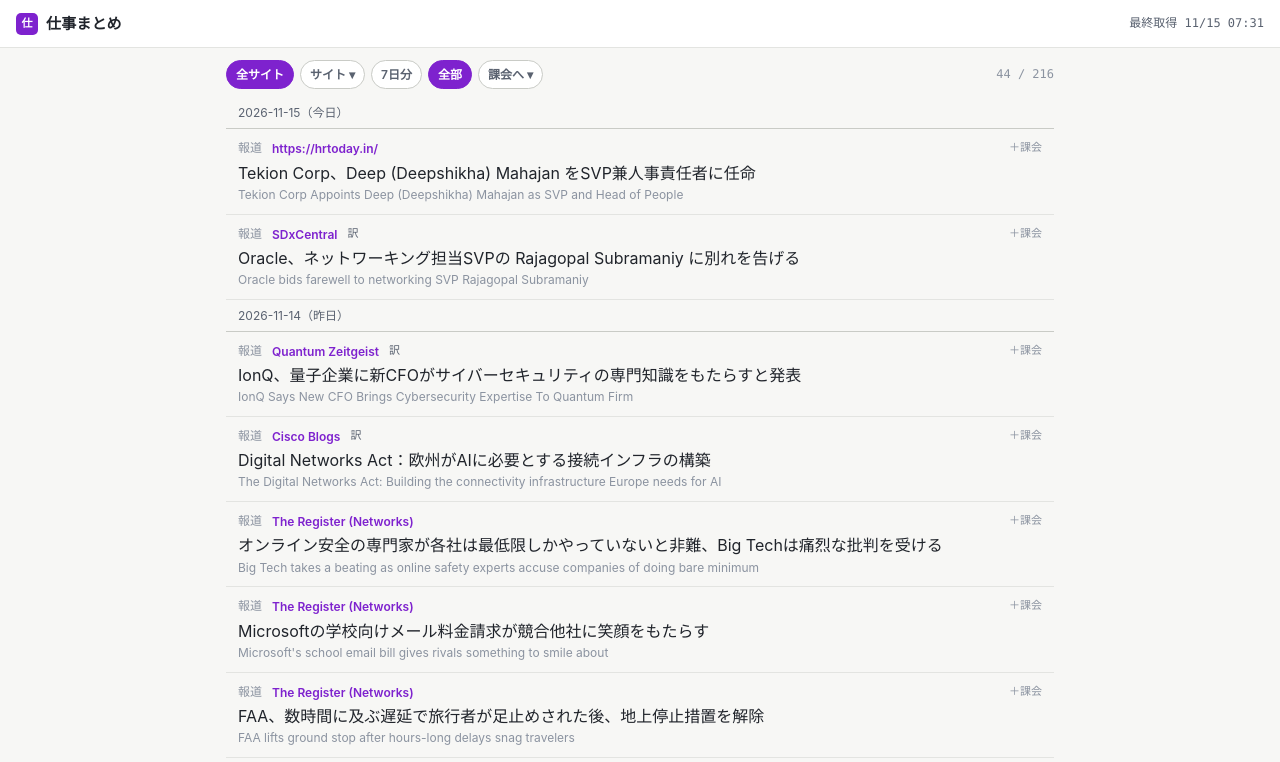
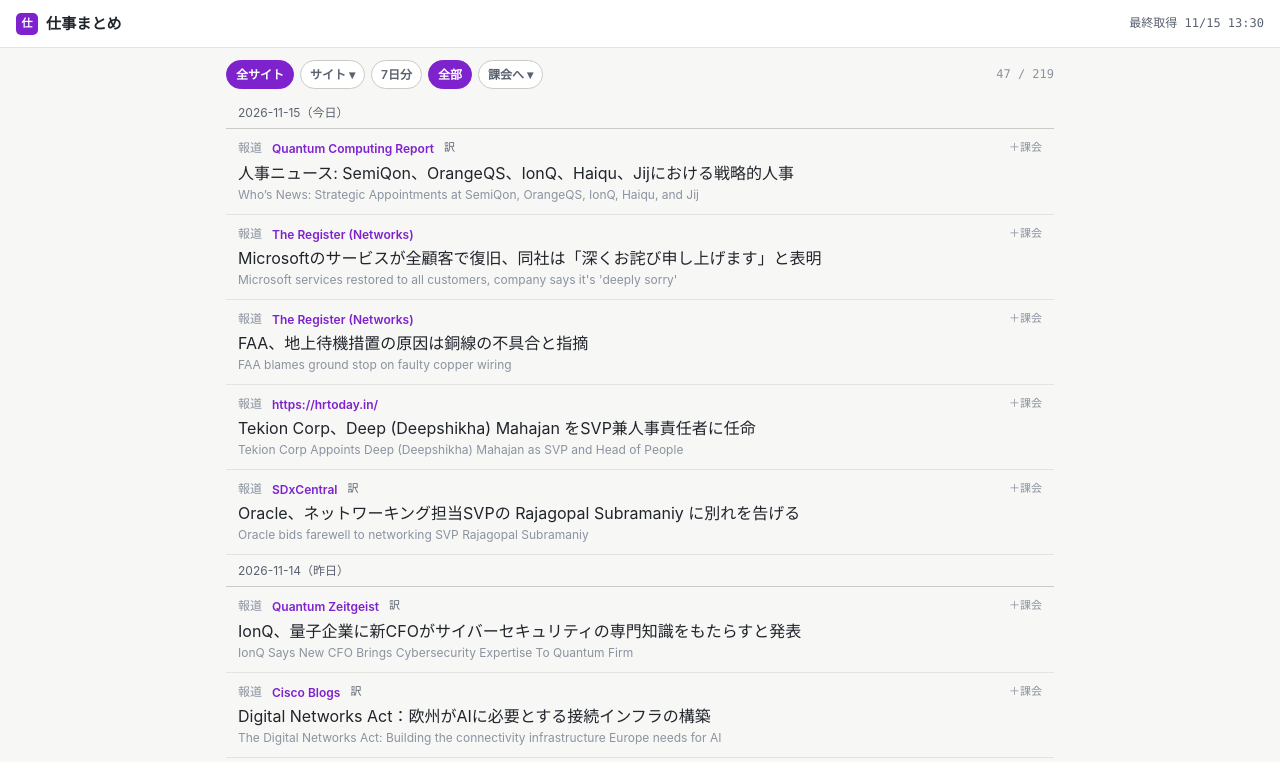
Before and after one commit to woooofer-taro/newsflow-work, a plain HTML site: page site/index.html in a window 1280 px wide. Shown: the top 762 px of the page. Drawn offline with Linux system fonts and the light colour scheme.

Commit message:
site: 2026-11-15 13:30 更新

```diff
--- a/site/index.html
+++ b/site/index.html
@@ -12,7 +12,7 @@
   <span class="app-mark">仕</span>
   <span class="app-title">仕事まとめ</span>
   <span class="spacer"></span>
-  <span class="meta">最終取得 11/15 07:31</span>
+  <span class="meta">最終取得 11/15 13:30</span>
 </header>
 
 <main class="wrap">
@@ -23,7 +23,7 @@
     <button type="button" class="filter-btn" id="c-unread">未読のみ</button>
     <button type="button" class="filter-btn" id="c-kakai">課会へ ▾</button>
     <button type="button" class="filter-btn" id="c-copy" hidden>コピー</button>
-    <span class="m-count" id="count">216 / 216</span>
+    <span class="m-count" id="count">219 / 219</span>
   </div>
 
   <div class="m-sites" id="sites">
@@ -106,6 +106,8 @@
 
       <label data-site="Qatar Tribune"><input type="checkbox" checked> <span class="only" title="このサイトだけ表示">Qatar Tribune</span></label>
 
+      <label data-site="Quantum Computing Report"><input type="checkbox" checked> <span class="only" title="このサイトだけ表示">Quantum Computing Report</span></label>
+
       <label data-site="Quantum Zeitgeist"><input type="checkbox" checked> <span class="only" title="このサイトだけ表示">Quantum Zeitgeist</span></label>
 
       <label data-site="SDxCentral"><input type="checkbox" checked> <span class="only" title="このサイトだけ表示">SDxCentral</span></label>
@@ -153,6 +155,45 @@
 
 
       <li class="m-day" data-day="2026-11-15">2026-11-15（今日）</li>
+
+    <li class="m-item" data-id="15205" data-site="Quantum Computing Report" data-day="2026-11-15" data-ts="1794715202240"
+        data-ja="人事ニュース: SemiQon、OrangeQS、IonQ、Haiqu、Jijにおける戦略的人事" data-title="Who’s News: Strategic Appointments at SemiQon, OrangeQS, IonQ, Haiqu, and Jij" data-url="https://quantumcomputingreport.com/whos-news-strategic-appointments-at-semiqon-orangeqs-ionq-haiqu-and-jij/">
+      <a class="m-row" href="articles/15205.html">
+        <div class="m-meta"><span>報道</span><span class="m-site">Quantum Computing Report</span><span class="m-yaku">訳</span></div>
+
+        <div class="m-title">人事ニュース: SemiQon、OrangeQS、IonQ、Haiqu、Jijにおける戦略的人事</div>
+        <div class="m-orig">Who’s News: Strategic Appointments at SemiQon, OrangeQS, IonQ, Haiqu, and Jij</div>
+
+      </a>
+      <button type="button" class="m-kakai" aria-label="課会へ">＋課会</button>
+    </li>
+
+
+    <li class="m-item" data-id="15204" data-site="The Register (Networks)" data-day="2026-11-15" data-ts="1794715202240"
+        data-ja="Microsoftのサービスが全顧客で復旧、同社は「深くお詫び申し上げます」と表明" data-title="Microsoft services restored to all customers, company says it&#39;s &#39;deeply sorry&#39;" data-url="https://www.theregister.com/saas/2026/11/13/microsoft-services-restored-to-all-customers-company-says-its-deeply-sorry/5309609">
+      <a class="m-row" href="https://www.theregister.com/saas/2026/11/13/microsoft-services-restored-to-all-customers-company-says-its-deeply-sorry/5309609" target="_blank" rel="noopener">
+        <div class="m-meta"><span>報道</span><span class="m-site">The Register (Networks)</span></div>
+
+        <div class="m-title">Microsoftのサービスが全顧客で復旧、同社は「深くお詫び申し上げます」と表明</div>
+        <div class="m-orig">Microsoft services restored to all customers, company says it&#39;s &#39;deeply sorry&#39;</div>
+
+      </a>
+      <button type="button" class="m-kakai" aria-label="課会へ">＋課会</button>
+    </li>
+
+
+    <li class="m-item" data-id="15203" data-site="The Register (Networks)" data-day="2026-11-15" data-ts="1794715202240"
+        data-ja="FAA、地上待機措置の原因は銅線の不具合と指摘" data-title="FAA blames ground stop on faulty copper wiring" data-url="https://www.theregister.com/offbeat/2026/11/13/faa-blames-ground-stop-on-faulty-copper-wiring/5309912">
+      <a class="m-row" href="https://www.theregister.com/offbeat/2026/11/13/faa-blames-ground-stop-on-faulty-copper-wiring/5309912" target="_blank" rel="noopener">
+        <div class="m-meta"><span>報道</span><span class="m-site">The Register (Networks)</span></div>
+
+        <div class="m-title">FAA、地上待機措置の原因は銅線の不具合と指摘</div>
+        <div class="m-orig">FAA blames ground stop on faulty copper wiring</div>
+
+      </a>
+      <button type="button" class="m-kakai" aria-label="課会へ">＋課会</button>
+    </li>
+
 
     <li class="m-item" data-id="15201" data-site="https://hrtoday.in/" data-day="2026-11-15" data-ts="1794693603025"
         data-ja="Tekion Corp、Deep (Deepshikha) Mahajan をSVP兼人事責任者に任命" data-title="Tekion Corp Appoints Deep (Deepshikha) Mahajan as SVP and Head of People" data-url="https://hrtoday.in/tekion-corp-appoints-deep-deepshikha-mahajan-as-svp-and-head-of-people/">
```
Also changed, not shown: site/articles/15205.html (added, +40 -0 lines).
